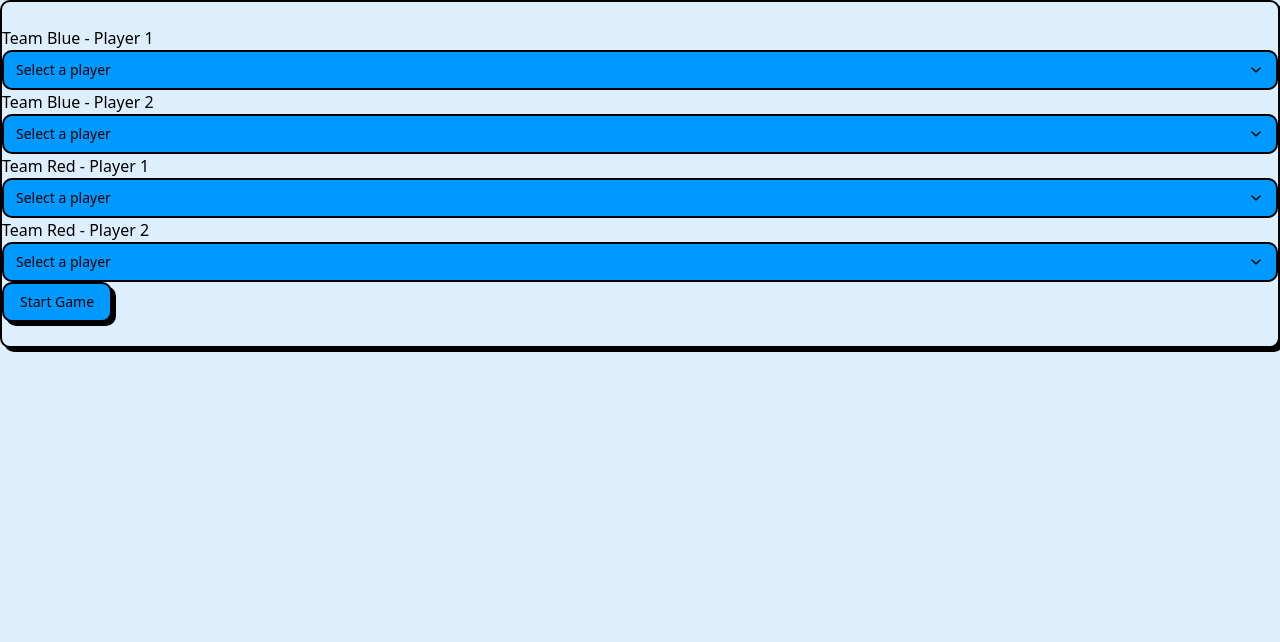
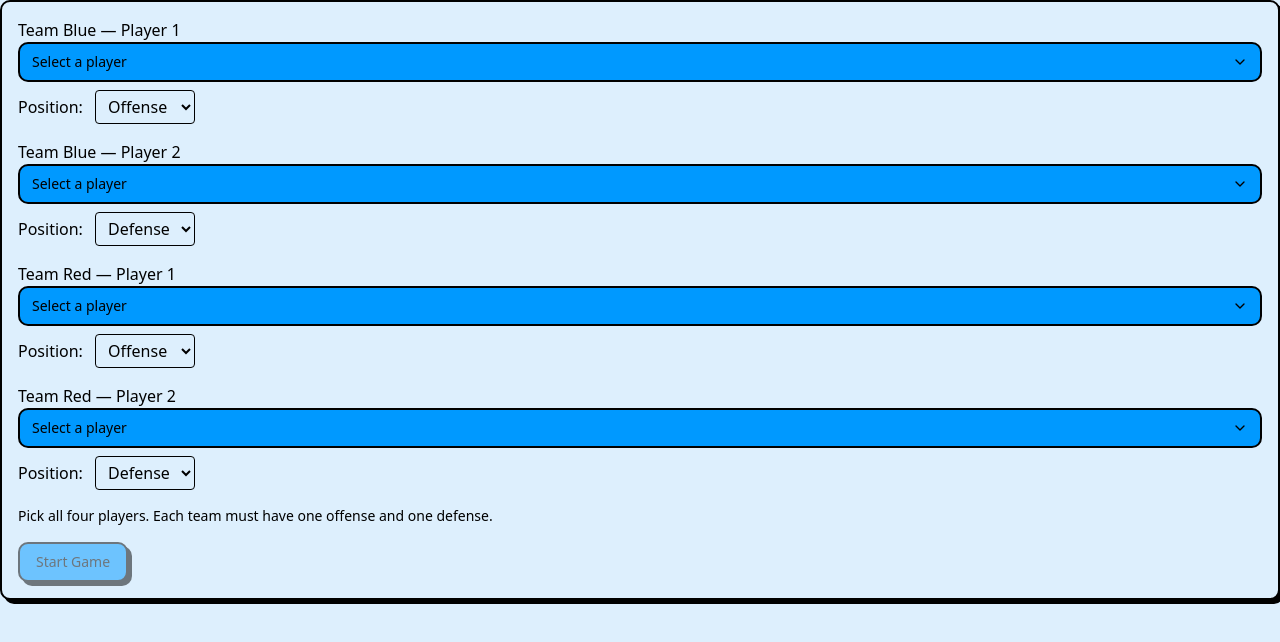
Before and after one commit to Csermakd/foosgoos, a React (Vite) app in the folder frontend/: page /create-game in a window 1280 px wide. Shown: the top 642 px of the page. Built offline with nearby package versions, Linux system fonts and the light colour scheme.

Commit message:
Logical Fix
+ Cleaned up State Variable Names
+ Form Validation
+ Redux dispatching of positions

```diff
--- a/frontend/src/components/PlayerSelect.tsx
+++ b/frontend/src/components/PlayerSelect.tsx
@@ -5,9 +5,11 @@ type PlayerSelectProps = {
     players: string[];
     value: string;
     onChange: (value: string) => void;
+    position: 'offense' | 'defense';
+    onPositionChange: (position: 'offense' | 'defense') => void;
 };
 
-const PlayerSelect = ({ label, players, value, onChange }: PlayerSelectProps) => {
+const PlayerSelect = ({ label, players, value, onChange, position, onPositionChange }: PlayerSelectProps) => {
     return (
         <div>
             <label>{label}</label>
@@ -23,6 +25,18 @@ const PlayerSelect = ({ label, players, value, onChange }: PlayerSelectProps) =>
                     ))}
                 </SelectContent>
             </Select>
+            <div className="mt-2">
+                <label>Position: </label>
+                <select
+                    value={position}
+                    onChange={e => onPositionChange(e.target.value as 'defense' | 'offense')}
+                    className="ml-2 border rounded px-2 py-1"
+                >
+                    <option value="defense">Defense</option>
+                    <option value="offense">Offense</option>
+                </select>
+            </div>
+
         </div>
     )
 }
--- a/frontend/src/pages/CreateGame.tsx
+++ b/frontend/src/pages/CreateGame.tsx
@@ -8,73 +8,112 @@ import { setPlayers } from '@/features/game/gameSlice';
 
 type Props = {};
 
-//TODO: Fetch player options from redux store once implemented
-const playerOptions = [
-  'Alice',
-  'Bob',
-  'Charlie',
-  'Diana',
-  'Ethan',
-  'Fiona',
-];
+type Position = 'offense' | 'defense';
+
+// TODO: Fetch player options from redux store once implemented
+const playerOptions = ['Alice', 'Bob', 'Charlie', 'Diana', 'Ethan', 'Fiona'];
 
 const CreateGame = (props: Props) => {
-  const [teamABluePlayer1, setTeamABluePlayer1] = useState<string>('');
-  const [teamABluePlayer2, setTeamABluePlayer2] = useState<string>('');
-  const [teamBRedPlayer1, setTeamBRedPlayer1] = useState<string>('');
-  const [teamBRedPlayer2, setTeamBRedPlayer2] = useState<string>('');
+  const [bluePlayer1Name, setBluePlayer1Name] = useState<string>('');
+  const [bluePlayer2Name, setBluePlayer2Name] = useState<string>('');
+  const [redPlayer1Name,  setRedPlayer1Name]  = useState<string>('');
+  const [redPlayer2Name,  setRedPlayer2Name]  = useState<string>('');
+
+  const [bluePlayer1Position, setBluePlayer1Position] = useState<Position>('offense');
+  const [bluePlayer2Position, setBluePlayer2Position] = useState<Position>('defense');
+  const [redPlayer1Position,  setRedPlayer1Position]  = useState<Position>('offense');
+  const [redPlayer2Position,  setRedPlayer2Position]  = useState<Position>('defense');
 
   const navigate = useNavigate();
   const dispatch = useDispatch();
 
-  // Player selection and filtering logic
-  const selectedPlayers = [teamABluePlayer1, teamABluePlayer2, teamBRedPlayer1, teamBRedPlayer2].filter(Boolean);
-  const getAvailablePlayers = (currentSelection: string) => {
-      return playerOptions.filter(player => !selectedPlayers.includes(player) || player === currentSelection);
-  }
+  // Duplicate prevention: gather all selected players
+  const selectedPlayers = [bluePlayer1Name, bluePlayer2Name, redPlayer1Name, redPlayer2Name].filter(Boolean);
+
+  const getAvailablePlayers = (currentSelection: string) =>
+    playerOptions.filter(
+      (p) => !selectedPlayers.includes(p) || p === currentSelection
+    );
+
+  // Validity: all four chosen + each team has exactly one offense & one defense
+  const allChosen =
+    bluePlayer1Name && bluePlayer2Name && redPlayer1Name && redPlayer2Name;
+
+  const bluePositionsValid =
+    [bluePlayer1Position, bluePlayer2Position].sort().join('-') ===
+    ['defense', 'offense'].sort().join('-');
+
+  const redPositionsValid =
+    [redPlayer1Position, redPlayer2Position].sort().join('-') ===
+    ['defense', 'offense'].sort().join('-');
+
+  const isFormValid = Boolean(allChosen && bluePositionsValid && redPositionsValid);
 
   const handleSubmit = (e: React.FormEvent) => {
     e.preventDefault();
-    // Handle navigation or state update here
-    // dispatch players to redux store
-    dispatch(setPlayers({
-      blue: [teamABluePlayer1, teamABluePlayer2],
-      red: [teamBRedPlayer1, teamBRedPlayer2],
-    }));
+    if (!isFormValid) return;
+
+    dispatch(
+      setPlayers({
+        blue: [
+            {name: bluePlayer1Name, position: bluePlayer1Position},
+            {name: bluePlayer2Name, position: bluePlayer2Position}
+        ],
+        red: [
+            {name: redPlayer1Name, position: redPlayer1Position},
+            {name: redPlayer2Name, position: redPlayer2Position}
+        ],
+      })
+    );
+
     navigate('/game-play');
-
-    console.log('Team A:', teamABluePlayer1, teamABluePlayer2);
-    console.log('Team B:', teamBRedPlayer1, teamBRedPlayer2);
   };
 
   return (
-    <Card>
-      <form onSubmit={handleSubmit}>
+    <Card className="p-4 space-y-4">
+      <form onSubmit={handleSubmit} className="space-y-4">
         <PlayerSelect
-          label="Team Blue - Player 1"
-          players={getAvailablePlayers(teamABluePlayer1)}
-          value={teamABluePlayer1}
-          onChange={setTeamABluePlayer1}
+          label="Team Blue — Player 1"
+          players={getAvailablePlayers(bluePlayer1Name)}
+          value={bluePlayer1Name}
+          onChange={setBluePlayer1Name}
+          position={bluePlayer1Position}
+          onPositionChange={setBluePlayer1Position}
         />
         <PlayerSelect
-          label="Team Blue - Player 2"
-          players={getAvailablePlayers(teamABluePlayer2)}
-          value={teamABluePlayer2}
-          onChange={setTeamABluePlayer2}
+          label="Team Blue — Player 2"
+          players={getAvailablePlayers(bluePlayer2Name)}
+          value={bluePlayer2Name}
+          onChange={setBluePlayer2Name}
+          position={bluePlayer2Position}
+          onPositionChange={setBluePlayer2Position}
         />
         <PlayerSelect
-          label="Team Red - Player 1"
-          players={getAvailablePlayers(teamBRedPlayer1)}
-          value={teamBRedPlayer1}
-          onChange={setTeamBRedPlayer1}
+          label="Team Red — Player 1"
+          players={getAvailablePlayers(redPlayer1Name)}
+          value={redPlayer1Name}
+          onChange={setRedPlayer1Name}
+          position={redPlayer1Position}
+          onPositionChange={setRedPlayer1Position}
         />
         <PlayerSelect
-          label="Team Red - Player 2"
-          players={getAvailablePlayers(teamBRedPlayer2)}
-          value={teamBRedPlayer2}
-          onChange={setTeamBRedPlayer2}
+          label="Team Red — Player 2"
+          players={getAvailablePlayers(redPlayer2Name)}
+          value={redPlayer2Name}
+          onChange={setRedPlayer2Name}
+          position={redPlayer2Position}
+          onPositionChange={setRedPlayer2Position}
         />
-        <Button type="submit">Start Game</Button>
+
+        {!isFormValid && (
+          <p className="text-sm text-muted-foreground">
+            Pick all four players. Each team must have one offense and one defense.
+          </p>
+        )}
+
+        <Button type="submit" disabled={!isFormValid}>
+          Start Game
+        </Button>
       </form>
     </Card>
   );
--- a/frontend/src/types/Game.ts
+++ b/frontend/src/types/Game.ts
@@ -18,3 +18,8 @@ export type Player = {
     };
     // We can add more things here later
 }
+
+export type PlayerAssignment = {
+    name: string;
+    position: 'offense' | 'defense';
+}
```
